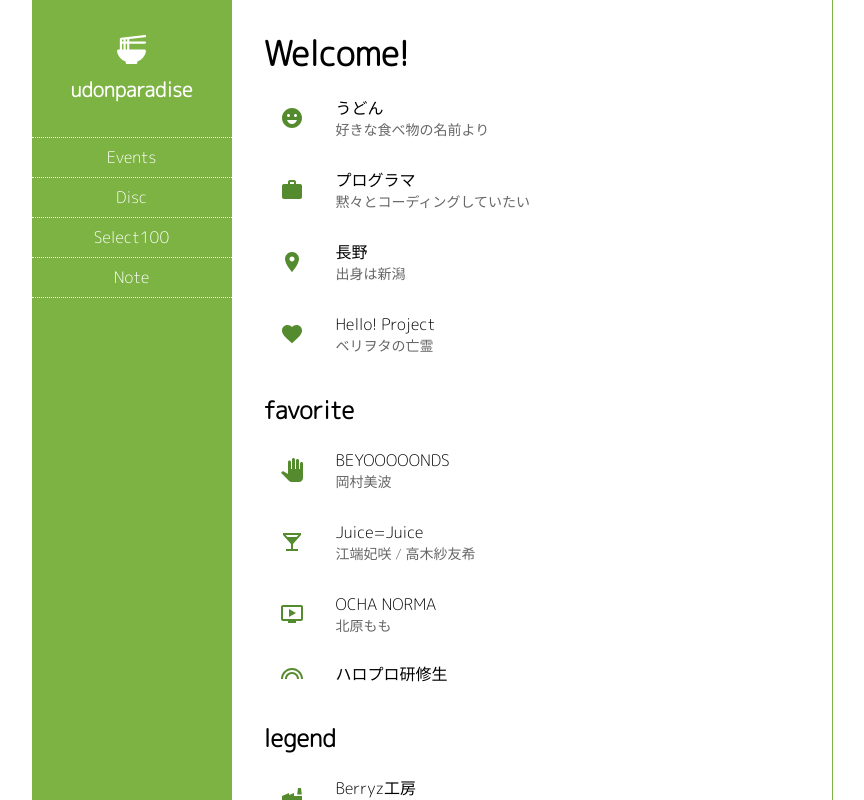
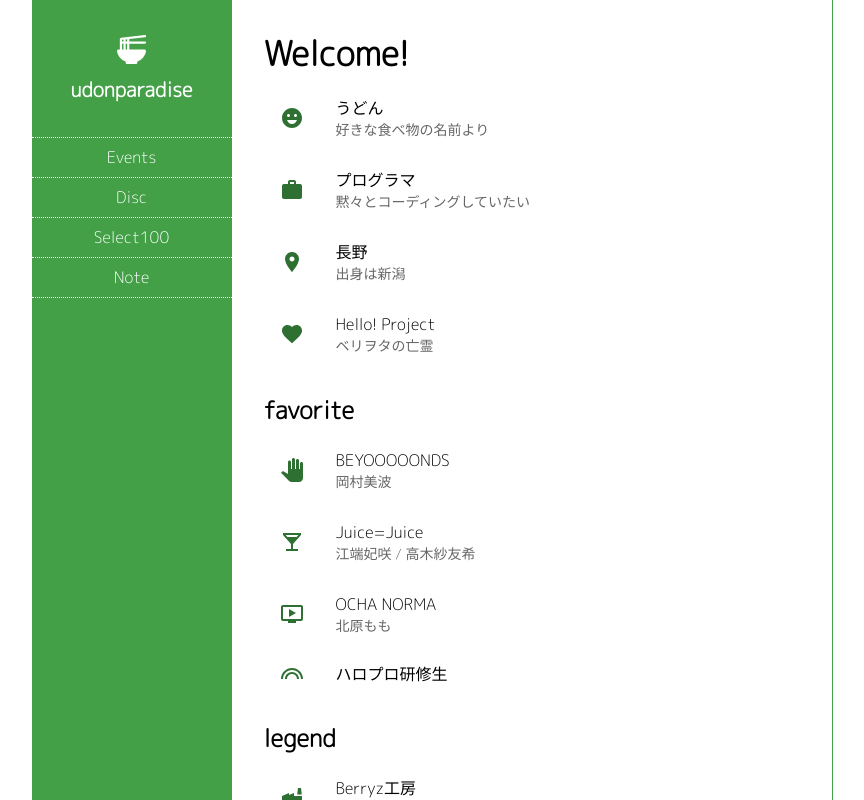
Before and after one commit to udonparadise/home, a React (Create React App) app: page / in a window 1280 px wide. Shown: the whole page, without its empty margins (208-1072 px from the left). Built offline with nearby package versions, Linux system fonts and the light colour scheme.

Commit message:
change color

```diff
--- a/src/components/noteList/noteListItem.tsx
+++ b/src/components/noteList/noteListItem.tsx
@@ -13,7 +13,7 @@
   return (
     <ListItem alignItems='flex-start'>
       <ListItemAvatar>
-        <Avatar sx={{ bgcolor: 'secondary.main' }}>
+        <Avatar sx={{ bgcolor: 'primary.dark' }}>
           <FaKiwiBird />
         </Avatar>
       </ListItemAvatar>
--- a/src/pages/top/Top.tsx
+++ b/src/pages/top/Top.tsx
@@ -13,23 +13,23 @@
 import Layout from '../../layouts/Layout';
 
 const data = [
-  { icon: <EmojiEmotionsIcon color='secondary' />, primary: 'うどん', secondary: '好きな食べ物の名前より' },
-  { icon: <WorkIcon color='secondary' />, primary: 'プログラマ', secondary: '黙々とコーディングしていたい' },
-  { icon: <RoomIcon color='secondary' />, primary: '長野', secondary: '出身は新潟' },
-  { icon: <FavoriteIcon color='secondary' />, primary: 'Hello! Project', secondary: 'ベリヲタの亡霊' },
+  { icon: <EmojiEmotionsIcon />, primary: 'うどん', secondary: '好きな食べ物の名前より' },
+  { icon: <WorkIcon />, primary: 'プログラマ', secondary: '黙々とコーディングしていたい' },
+  { icon: <RoomIcon />, primary: '長野', secondary: '出身は新潟' },
+  { icon: <FavoriteIcon />, primary: 'Hello! Project', secondary: 'ベリヲタの亡霊' },
 ];
 
 const fav = [
-  { icon: <PanToolIcon color='secondary' />, group: 'BEYOOOOONDS', oshi: '岡村美波' },
-  { icon: <LocalBarIcon color='secondary' />, group: 'Juice=Juice', oshi: '江端妃咲 / 高木紗友希' },
-  { icon: <OndemandVideoIcon color='secondary' />, group: 'OCHA NORMA', oshi: '北原もも' },
-  { icon: <LooksIcon color='secondary' />, group: 'ハロプロ研修生', oshi: '' },
+  { icon: <PanToolIcon />, group: 'BEYOOOOONDS', oshi: '岡村美波' },
+  { icon: <LocalBarIcon />, group: 'Juice=Juice', oshi: '江端妃咲 / 高木紗友希' },
+  { icon: <OndemandVideoIcon />, group: 'OCHA NORMA', oshi: '北原もも' },
+  { icon: <LooksIcon />, group: 'ハロプロ研修生', oshi: '' },
 ];
 
 const legend = [
-  { icon: <FactoryIcon color='secondary' />, group: 'Berryz工房', oshi: '須藤茉麻' },
-  { icon: <AutoAwesomeIcon color='secondary' />, group: 'GAM', oshi: '松浦亜弥 / 藤本美貴' },
-  { icon: <MarkunreadMailboxIcon color='secondary' />, group: 'S/mileage', oshi: '' },
+  { icon: <FactoryIcon />, group: 'Berryz工房', oshi: '須藤茉麻' },
+  { icon: <AutoAwesomeIcon />, group: 'GAM', oshi: '松浦亜弥 / 藤本美貴' },
+  { icon: <MarkunreadMailboxIcon />, group: 'S/mileage', oshi: '' },
 ];
 
 const Top = () => {
@@ -43,7 +43,7 @@
           {
             data.map((item) => (
               <ListItem key={item.primary}>
-                <ListItemIcon>
+                <ListItemIcon sx={{ color: 'primary.dark' }}>
                   {item.icon}
                 </ListItemIcon>
                 <ListItemText primary={item.primary} secondary={item.secondary} />
@@ -59,7 +59,7 @@
         {
           fav.map((item) => (
             <ListItem key={item.group}>
-              <ListItemIcon>
+              <ListItemIcon sx={{ color: 'primary.dark' }}>
                 {item.icon}
               </ListItemIcon>
               <ListItemText primary={item.group} secondary={item.oshi} />
@@ -74,7 +74,7 @@
         {
           legend.map((item) => (
             <ListItem key={item.group}>
-              <ListItemIcon>
+              <ListItemIcon sx={{ color: 'primary.dark' }}>
                 {item.icon}
               </ListItemIcon>
               <ListItemText primary={item.group} secondary={item.oshi} />
--- a/src/theme.js
+++ b/src/theme.js
@@ -6,10 +6,10 @@
   },
   palette: {
     primary: {
-      main: '#7cb342'
+      main: '#43a047'
     },
     secondary: {
-      main: '#558b2f'
+      main: '#66bb6a'
     },
   },
 });
```
